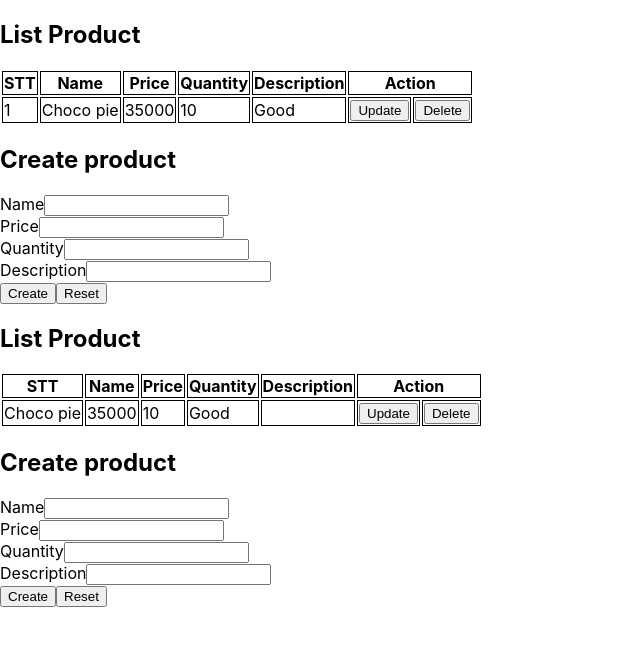
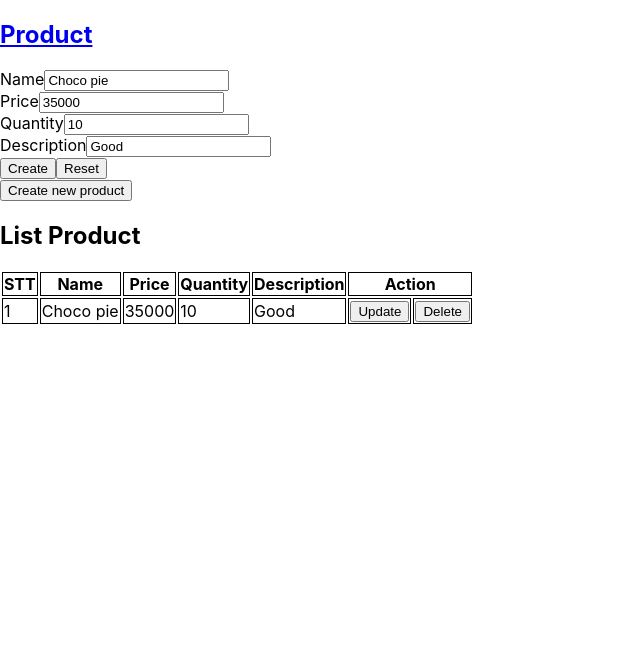
Before and after one commit to hongquan16101995/React_C10, a React (Create React App) app: page /product in a window 1280 px wide. Both pictures are taken after a click on the button "Update". Shown: the top 646 px of the page, without its empty margins (0-640 px from the left). Built offline with nearby package versions, Linux system fonts and the light colour scheme.

Commit message:
formik - router

```diff
--- a/package.json
+++ b/package.json
@@ -6,10 +6,13 @@
     "@testing-library/jest-dom": "^5.16.5",
     "@testing-library/react": "^13.4.0",
     "@testing-library/user-event": "^13.5.0",
+    "formik": "^2.2.9",
     "react": "^18.2.0",
     "react-dom": "^18.2.0",
+    "react-router-dom": "^6.9.0",
     "react-scripts": "5.0.1",
-    "web-vitals": "^2.1.4"
+    "web-vitals": "^2.1.4",
+    "yup": "^1.0.2"
   },
   "scripts": {
     "start": "react-scripts start",
--- a/src/App.css
+++ b/src/App.css
@@ -40,3 +40,7 @@
 tr, th, td {
   border: 1px solid;
 }
+
+.error {
+  color: red;
+}
--- a/src/App.js
+++ b/src/App.js
@@ -1,29 +1,26 @@
 import './App.css';
-import YourName from "./bai2/YourName";
-import Syntax from "./bai2/Syntax";
-import InformationBrowser from "./bai2/InformationBrowser";
-import InformationBrowser2 from "./bai2/InformationBrowser2";
 import ProductManager from "./product/ProductManager";
-import ClassProduct from "./product/ClassProduct";
+import {Route, Link, Routes} from "react-router-dom";
+import FormProduct from "./product/FormProduct";
+import {useState} from "react";
 
 function App() {
+    const [text, setText] = useState('Product')
+
+    function hidden() {
+        setText("")
+    }
+
     return (
         <>
-            {/*<div>*/}
-            {/*    <h3>Bài 1</h3>*/}
-            {/*    <YourName></YourName>*/}
-            {/*    <Syntax></Syntax>*/}
-            {/*</div>*/}
-            {/*<div>*/}
-            {/*    <h3>Bài 2</h3>*/}
-            {/*    <InformationBrowser></InformationBrowser>*/}
-            {/*    <InformationBrowser2 test = {[{name:'C1022I2'}]}></InformationBrowser2>*/}
-            {/*</div>*/}
-
-            <ProductManager></ProductManager>
-            <ClassProduct></ClassProduct>
+            <Link onClick={hidden} to={'/product'}><h2>{text}</h2></Link>
+            <Routes>
+                <Route path={'product'} element={<ProductManager data={'values'} />}></Route>
+                <Route path={'form-product'} element={<FormProduct/>}></Route>
+            </Routes>
         </>
     );
+
 }
 
 export default App;
--- a/src/index.js
+++ b/src/index.js
@@ -3,12 +3,13 @@ import ReactDOM from 'react-dom/client';
 import './index.css';
 import App from './App';
 import reportWebVitals from './reportWebVitals';
+import {BrowserRouter} from "react-router-dom";
 
 const root = ReactDOM.createRoot(document.getElementById('root'));
 root.render(
-  <React.StrictMode>
+  <BrowserRouter>
     <App />
-  </React.StrictMode>
+  </BrowserRouter>
 );
 
 // If you want to start measuring performance in your app, pass a function
--- a/src/product/ClassProduct.js
+++ /dev/null
@@ -1,95 +0,0 @@
-import {Component} from "react";
-import Product from "./Product";
-
-export default class ClassProduct extends Component{
-    constructor(props) {
-        super(props)
-        this.state = {
-            products: [
-                new Product("Choco pie", 35000, 10, "Good")
-            ],
-            name: "",
-            price: "",
-            quantity: "",
-            description: ""
-        }
-    }
-
-    render() {
-        return (
-            <>
-                <h2>List Product</h2>
-                <table>
-                    <thead>
-                    <tr>
-                        <th>STT</th>
-                        <th>Name</th>
-                        <th>Price</th>
-                        <th>Quantity</th>
-                        <th>Description</th>
-                        <th colSpan={2}>Action</th>
-                    </tr>
-                    </thead>
-                    <tbody>
-                    {this.state.products.map((item) => {
-                        return (
-                            <tr key={item.id}>
-                                <td>{item.id}</td>
-                                <td>{item.name}</td>
-                                <td>{item.price}</td>
-                                <td>{item.quantity}</td>
-                                <td>{item.description}</td>
-                                <td>
-                                    <button>Update</button>
-                                </td>
-                                <td>
-                                    <button>Delete</button>
-                                </td>
-                            </tr>
-                        )
-                    })}
-                    </tbody>
-                </table>
-
-                <form>
-                    <h2>Create product</h2>
-                    <div>
-                        <label htmlFor={"name"}>Name</label>
-                        <input type="text" name={"name"} id={"name"}
-                               onChange={(event) => this.setState(
-                                   {name: event.target.value})}/>
-                    </div>
-                    <div>
-                        <label htmlFor={"price"}>Price</label>
-                        <input type="text" name={"price"} id={"price"}
-                               onChange={(event) => this.setState(
-                                   {price: event.target.value})}/>
-                    </div>
-                    <div>
-                        <label htmlFor={"quantity"}>Quantity</label>
-                        <input type="text" name={"quantity"} id={"quantity"}
-                               onChange={(event) => this.setState(
-                                   {quantity: event.target.value})}/>
-                    </div>
-                    <div>
-                        <label htmlFor={"description"}>Description</label>
-                        <input type="text" name={"description"} id={"description"}
-                               onChange={(event) => this.setState(
-                                   {description: event.target.value})}/>
-                    </div>
-                    <div>
-                        <button type={"button"} onClick={this.createProduct}>Create</button>
-                        <button type={"reset"}>Reset</button>
-                    </div>
-                </form>
-            </>
-        )
-    }
-
-    createProduct = () => {
-        let arr = this.state.products
-        arr.push(new Product(this.state.name, this.state.price,
-            this.state.quantity, this.state.description))
-        this.setState({products: arr})
-    }
-}
--- /dev/null
+++ b/src/product/FormProduct.js
@@ -0,0 +1,65 @@
+import {ErrorMessage, Field, Form, Formik} from "formik";
+import * as Yup from 'yup'
+
+export default function FormProduct(props) {
+
+    const Validation = Yup.object().shape({
+        name: Yup.string().min(10, "Too short")
+            .max(30, "Too long").required("Required!"),
+        price: Yup.number().min(0, "Not price")
+            .max(500000, "Too expensive").required("Required!")
+    })
+
+    return (
+        <>
+            <Formik
+                //giá trị khởi tạo ban đầu của form
+                initialValues={
+                    {
+                        id: props.product.id,
+                        name: props.product.name,
+                        price: props.product.price,
+                        quantity: props.product.quantity,
+                        description: props.product.description,
+                    }
+                }
+                //hành động được thực thi khi xử lý hàm submit của form
+                onSubmit={(values) => {
+                    sendData(values)
+                }
+                }
+                //cho phép sử dụng validate trong formik
+                validationSchema={Validation}>
+
+                <Form>
+                    <div>
+                        <label htmlFor={'name'}>Name</label>
+                        <Field name={'name'} id={'name'} type={'text'}></Field>
+                        <ErrorMessage name={'name'}/>
+                    </div>
+                    <div>
+                        <label htmlFor={'price'}>Price</label>
+                        <Field name={'price'} id={'price'} type={'text'}></Field>
+                        <ErrorMessage name={'price'}/>
+                    </div>
+                    <div>
+                        <label htmlFor={'quantity'}>Quantity</label>
+                        <Field name={'quantity'} id={'quantity'} type={'text'}></Field>
+                    </div>
+                    <div>
+                        <label htmlFor={'description'}>Description</label>
+                        <Field name={'description'} id={'description'} type={'text'}></Field>
+                    </div>
+                    <div>
+                        <button type={'submit'}>Create</button>
+                        <button type={'reset'}>Reset</button>
+                    </div>
+                </Form>
+            </Formik>
+        </>
+    )
+
+    function sendData(values) {
+        props.parentCallback({product: values})
+    }
+}
--- a/src/product/ProductManager.js
+++ b/src/product/ProductManager.js
@@ -1,24 +1,37 @@
-import { useState} from "react";
+import {useState} from "react";
 import Product from "./Product";
+import FormProduct from "./FormProduct";
 
 export default function ProductManager() {
-    let INDEX = 0
 
+    const [index, setIndex] = useState(1)
     const [products, setProducts] = useState(
-        [new Product(++INDEX, "Choco pie", 35000, 10, "Good")]
+        [new Product(1, "Choco pie", 35000, 10, "Good")],
     )
 
-    const [name, setName] = useState("")
-    const [price, setPrice] = useState("")
-    const [quantity, setQuantity] = useState("")
-    const [description, setDescription] = useState("")
+    const [product, setProduct] = useState({})
 
-    const createProduct = () => {
-        setProducts([...products, new Product(++INDEX,name, price, quantity, description)])
+    const [show, setShow] = useState(false)
+    const [indexUpdate, setIndexUpdate] = useState()
+
+    function isShow() {
+        setShow(true)
+    }
+
+    function updateProduct(id) {
+        for (let i = 0; i < products.length; i++) {
+            if (products[i].id === id) {
+                setProduct(products[i])
+                setIndexUpdate(i)
+            }
+        }
+        setShow(true)
     }
 
     return (
         <>
+            {show && <FormProduct product={product} parentCallback={callbackFunction}></FormProduct>}
+            <button onClick={isShow}>Create new product</button>
             <h2>List Product</h2>
             <table>
                 <thead>
@@ -41,7 +54,7 @@ export default function ProductManager() {
                             <td>{item.quantity}</td>
                             <td>{item.description}</td>
                             <td>
-                                <button>Update</button>
+                                <button onClick={() => updateProduct(item.id)}>Update</button>
                             </td>
                             <td>
                                 <button>Delete</button>
@@ -51,34 +64,18 @@ export default function ProductManager() {
                 })}
                 </tbody>
             </table>
-
-            <form>
-                <h2>Create product</h2>
-                <div>
-                    <label htmlFor={"name"}>Name</label>
-                    <input type="text" name={"name"} id={"name"}
-                           onChange={(event) => setName(event.target.value)}/>
-                </div>
-                <div>
-                    <label htmlFor={"price"}>Price</label>
-                    <input type="text" name={"price"} id={"price"}
-                           onChange={(event) => setPrice(event.target.value)}/>
-                </div>
-                <div>
-                    <label htmlFor={"quantity"}>Quantity</label>
-                    <input type="text" name={"quantity"} id={"quantity"}
-                           onChange={(event) => setQuantity(event.target.value)}/>
-                </div>
-                <div>
-                    <label htmlFor={"description"}>Description</label>
-                    <input type="text" name={"description"} id={"description"}
-                           onChange={(event) => setDescription(event.target.value)}/>
-                </div>
-                <div>
-                    <button type={"button"} onClick={createProduct}>Create</button>
-                    <button type={"reset"}>Reset</button>
-                </div>
-            </form>
         </>
     )
+
+    function callbackFunction(childData) {
+        let product = products[indexUpdate]
+        if (product !== undefined) {
+            products[indexUpdate] = childData.product
+        } else {
+            childData.product.id = index + 1
+            setProducts([...products, childData.product])
+            setIndex(index + 1)
+        }
+        setShow(false)
+    }
 }
```
Also changed, not shown: 1 other file (tests, documents, lock files or other folders).
